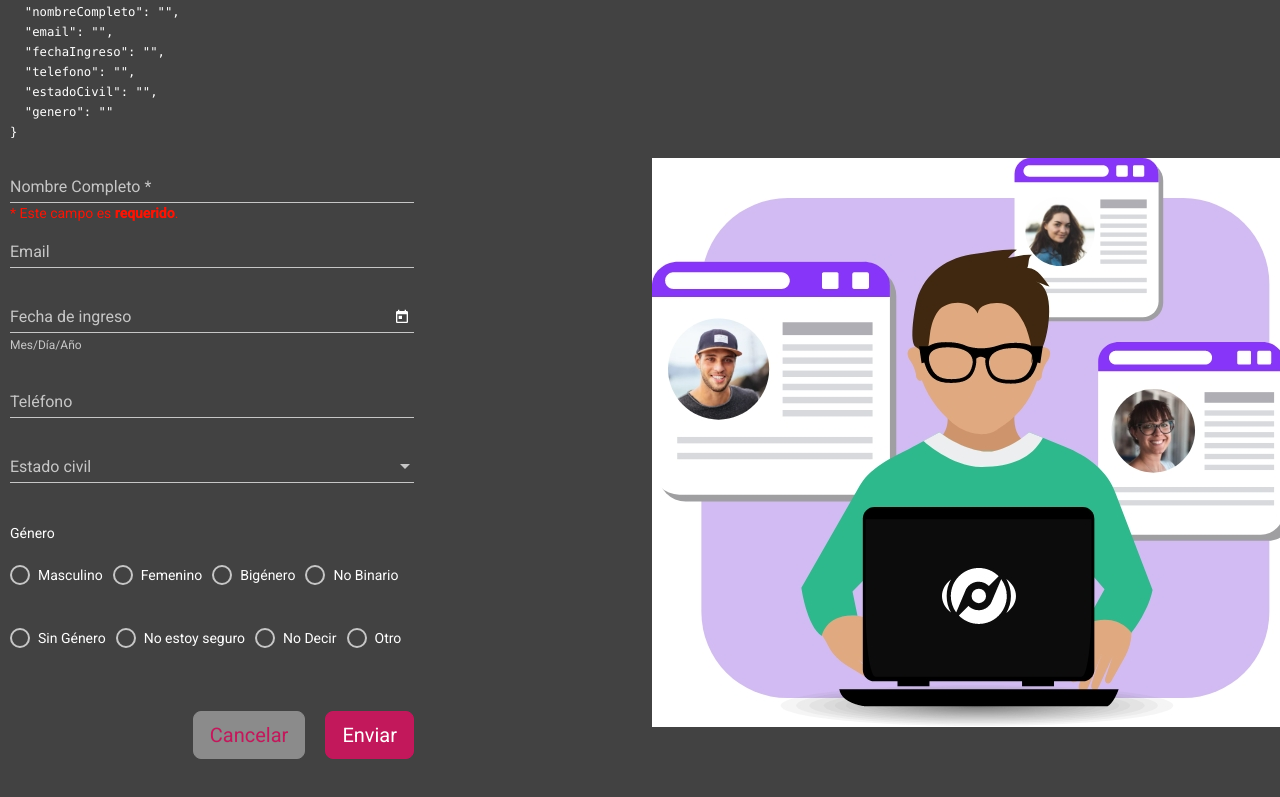
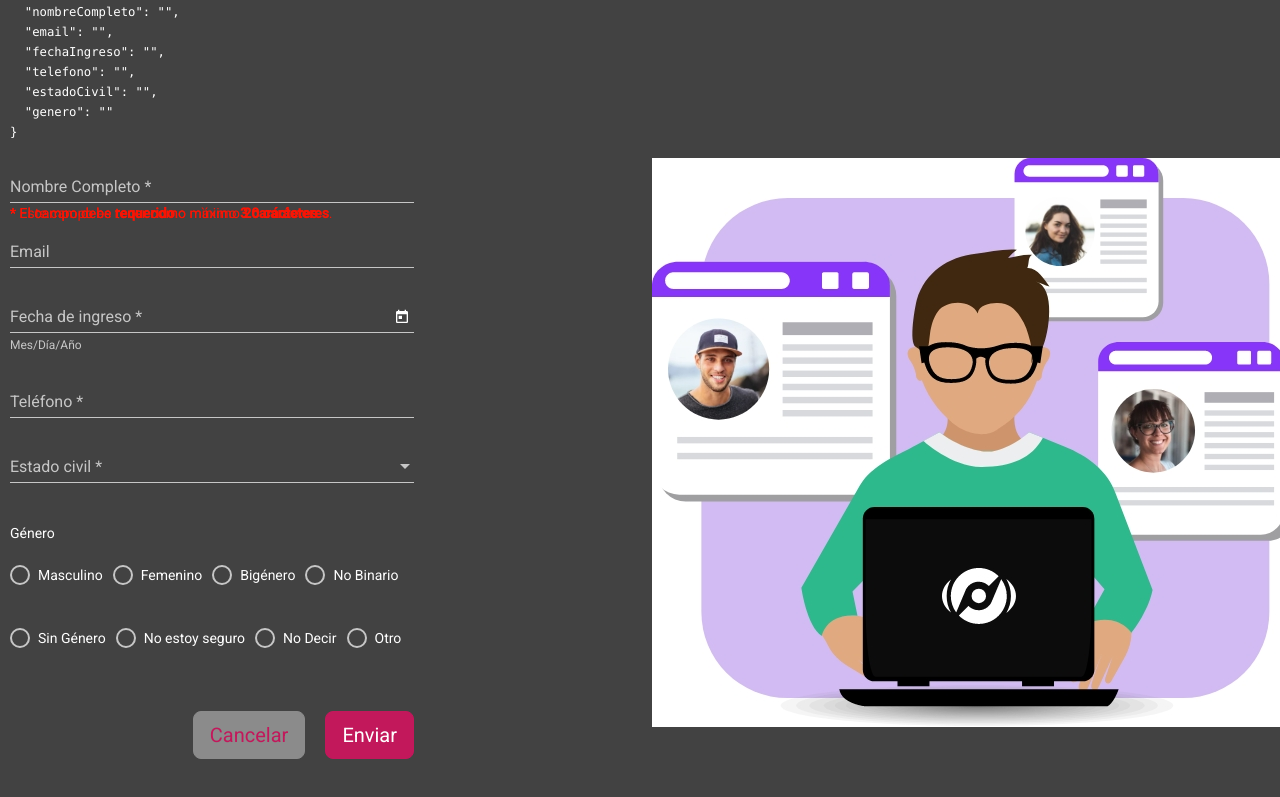
Before and after one commit to SandraDeTena/App_Empleados-Angular, an Angular app: page / in a window 1280 px wide. Shown: the part 861-1658 px from the top of the page. Built offline with nearby package versions, Linux system fonts and the light colour scheme.

Commit message:
... Hacer las validaciones - stand by-

```diff
--- a/src/app/components/add-edit-empleado/add-edit-empleado.component.html
+++ b/src/app/components/add-edit-empleado/add-edit-empleado.component.html
@@ -14,8 +14,21 @@
                     <mat-label>Nombre Completo</mat-label>
                     <input matInput formControlName="nombreCompleto">
                 </mat-form-field>
+                <!-- ERRORES -->
+                <!-- Error Requerido y al tocar el campo -->
                 <div style="margin-top: -20px;">
                     <span class="mda-form-msg">* Este campo es <strong>requerido</strong>.</span>
+                </div>
+
+                <!-- Error minimo de letras en el campo -->
+                <div style="margin-top: -20px;">
+                    <span class="mda-form-msg">* El campo debe tener como mìnimo <strong>3 carácteres</strong>.</span>
+                    <!-- *ngIf="form.get('nombreCompleto').hasError('minlength') && form.get('nombreCompleto').touched" -->
+                </div>
+
+                <!-- Error máximo de letras en el campo -->
+                <div style="margin-top: -20px;">
+                    <span class="mda-form-msg">* El campo debe tener como máximo <strong>20 carácteres</strong>.</span>
                 </div>
 
             </div>
--- a/src/app/components/add-edit-empleado/add-edit-empleado.component.ts
+++ b/src/app/components/add-edit-empleado/add-edit-empleado.component.ts
@@ -45,12 +45,12 @@ export class AddEditEmpleadoComponent implements OnInit {
   ) {
 
     this.form = this.fb.group({
-      nombreCompleto: ['', Validators.required],
+      nombreCompleto: ['', [Validators.required, Validators.minLength(3), Validators.maxLength(20)]],
       email: [''],
-      fechaIngreso: [''],
-      telefono: [''],
-      estadoCivil: [''],
-      genero: ['']
+      fechaIngreso: ['', Validators.required],
+      telefono: ['', Validators.required],
+      estadoCivil: ['', Validators.required],
+      genero: ['', Validators.required]
     })
   }
 
```
